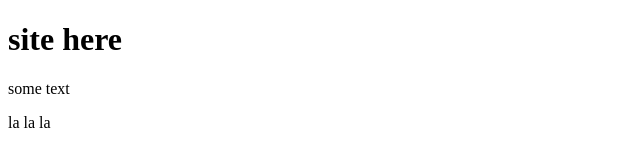
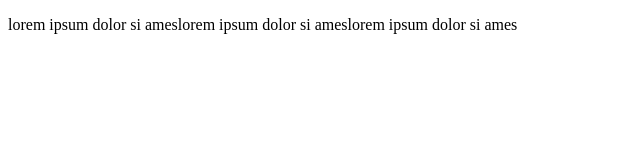
Before and after one commit to FutureSeniorDeveloper/site, a plain HTML site: page index.html in a window 1280 px wide. Shown: the whole page, without its empty margins (0-640 px from the left). Drawn offline with Linux system fonts and the light colour scheme; files that its build step writes are made by us from their sources.

Commit message:
third commit

```diff
--- a/index.html
+++ b/index.html
@@ -6,8 +6,6 @@
 	<link rel="stylesheet" href="style.css">
 </head>
 <body>
-	<h1>site here</h1>
-	<p>some text</p>
-	<p>la la la</p>
+	<p>lorem ipsum	dolor si ameslorem ipsum	dolor si ameslorem ipsum	dolor si ames</p>
 </body>
 </html>
```
